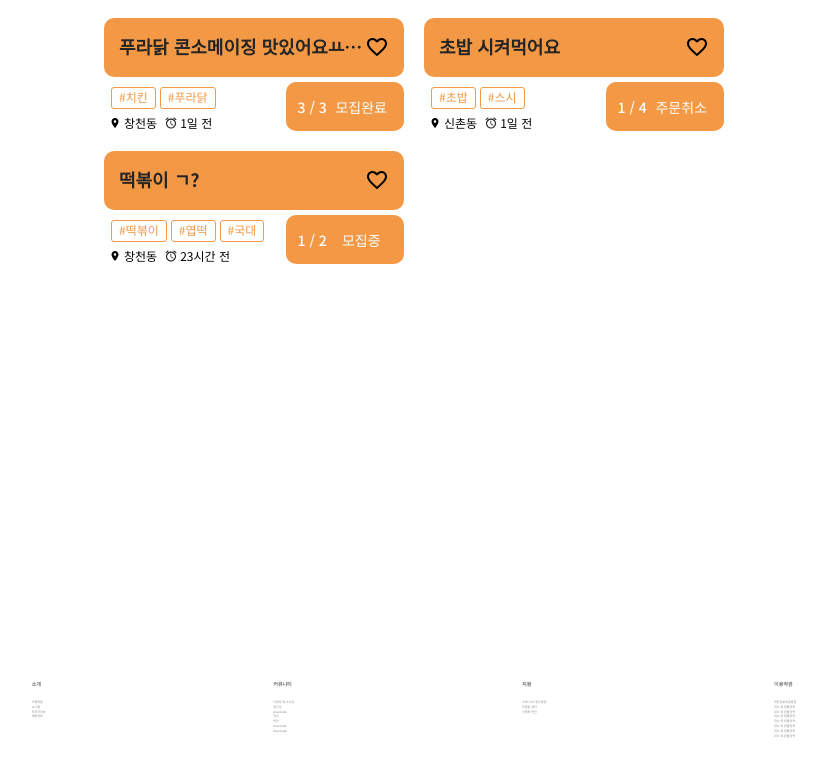
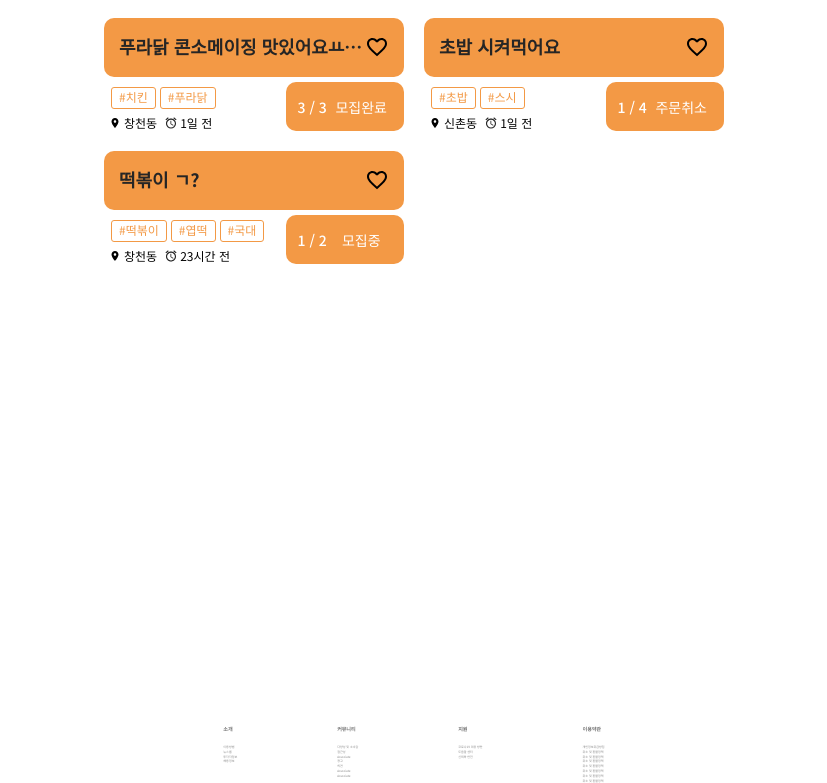
Before and after one commit to nbbang-sinchon/frontend, a React (Create React App) app: page / in a window 1280 px wide. Shown: the part 638-1421 px from the top of the page, without its empty margins (226-1053 px from the left). Built offline with nearby package versions, Linux system fonts and the light colour scheme.

Commit message:
Chore : css 수정

```diff
--- a/src/components/Footer.jsx
+++ b/src/components/Footer.jsx
@@ -5,18 +5,18 @@ import { SIZES, COLORS } from '../styles/constants';
 const Container = styled.div`
   display: flex;
   flex-direction: row;
-  justify-content: space-evenly;
+  justify-content: center;
   aling-items: center
   max-width: ${SIZES.MAIN_MAX_WIDTH};
-  padding: 5px 0px;
-  margin: 30px;
-  background-color: ${COLORS.WHITE};
+  margin: 80px 0px 0px 0px;
+  background-color: ${COLORS.GRAYE};
   color: ${COLORS.DARK_GRAY};
 `;
 
 const Content = styled.div`
   display: flex;
   align-self: flex-start;
+  padding: 0px 50px 0px 50px;
 
   h3 {
     margin-top: 0;
```
